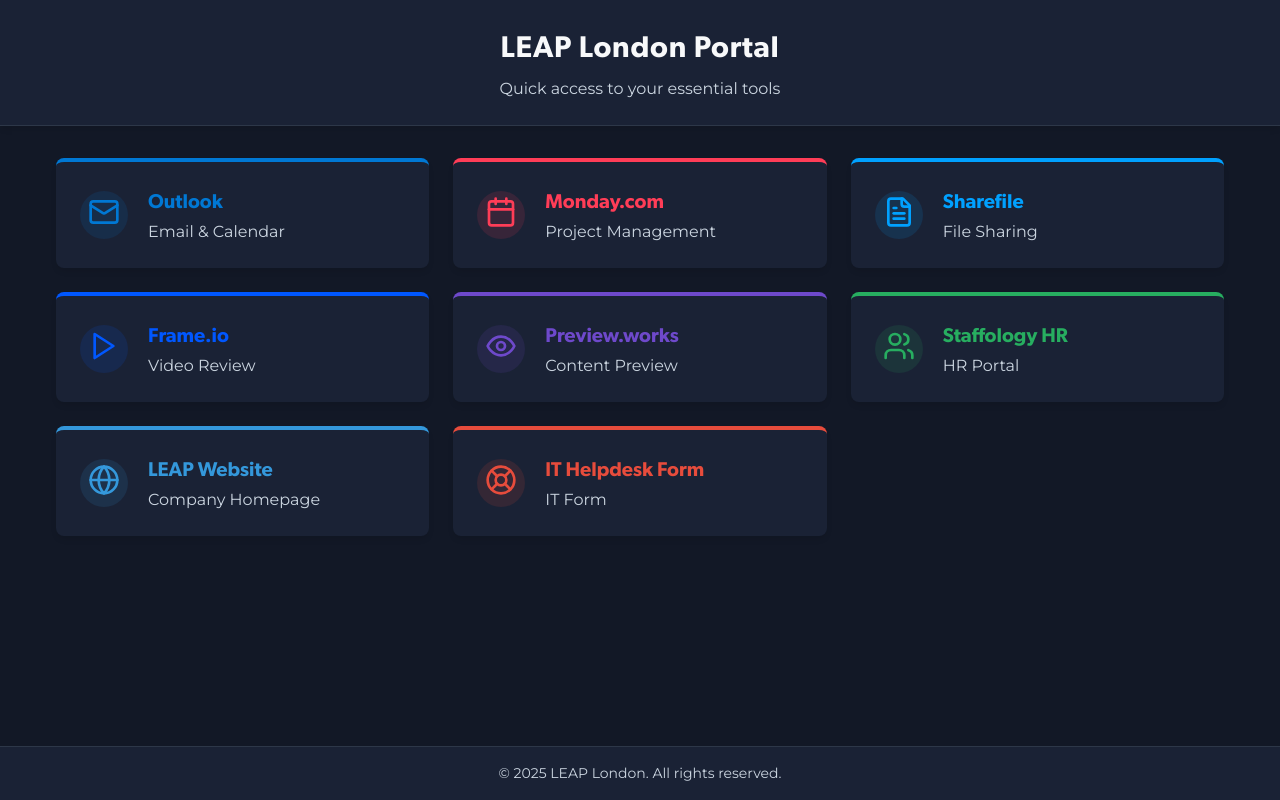
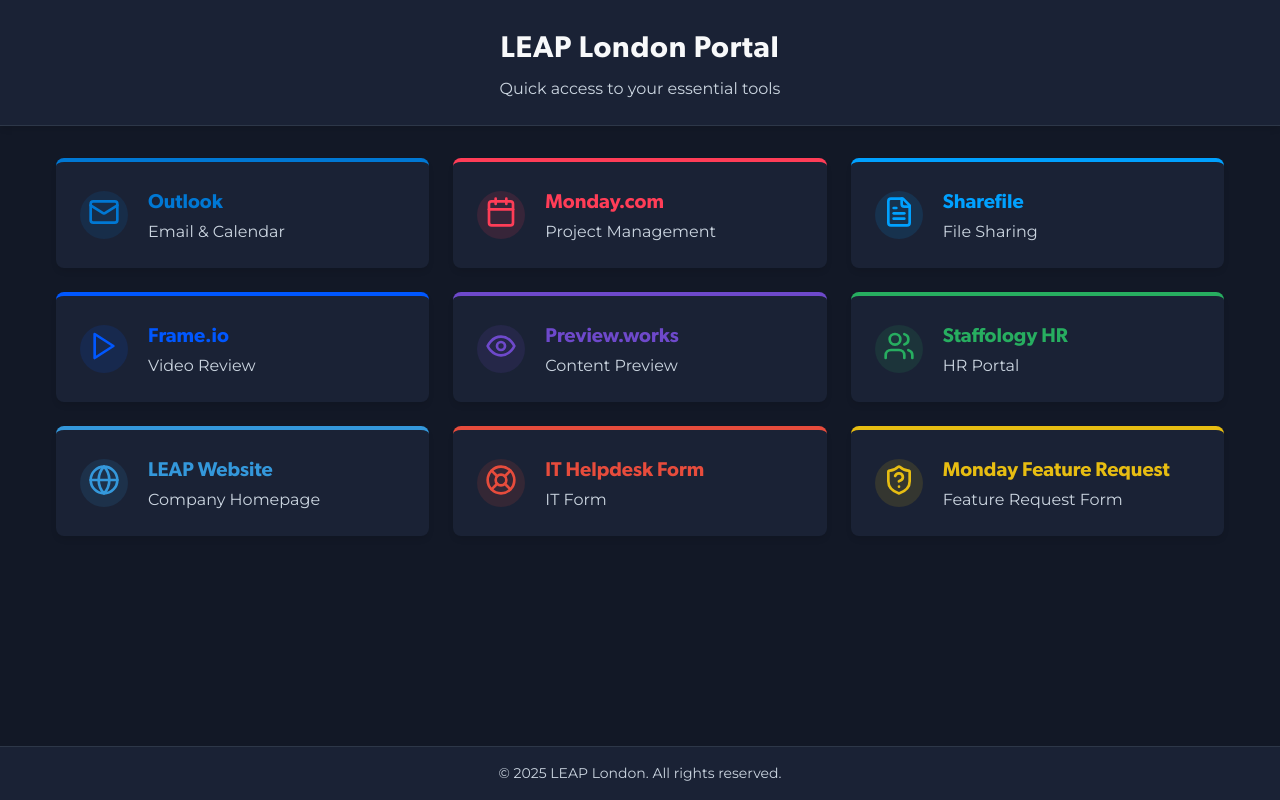
Before and after one commit to a1-leap/leap-portal-25, a React (Vite) app: page / in a window 1280 px wide. Built offline with nearby package versions, Linux system fonts and the light colour scheme; a web font is replaced by a local one.

Commit message:
Update SaasPortal.jsx
added feature request

```diff
--- a/src/SaasPortal.jsx
+++ b/src/SaasPortal.jsx
@@ -8,6 +8,7 @@
   Users,
   Globe,
   LifeBuoy,
+  ShieldQuestion,
 } from "lucide-react";
 import "./SaasPortal.css";
 
@@ -79,6 +80,14 @@
       icon: <LifeBuoy size={32} />,
       color: "#e74c3c",
     },
+     {
+      id: "feature",
+      name: "Monday Feature Request",
+      description: "Feature Request Form",
+      url: "https://wkf.ms/3SmWnoF",
+      icon: <ShieldQuestion size={32} />,
+      color: "#e7bd12",
+    },
   ];
 
   return (
```
